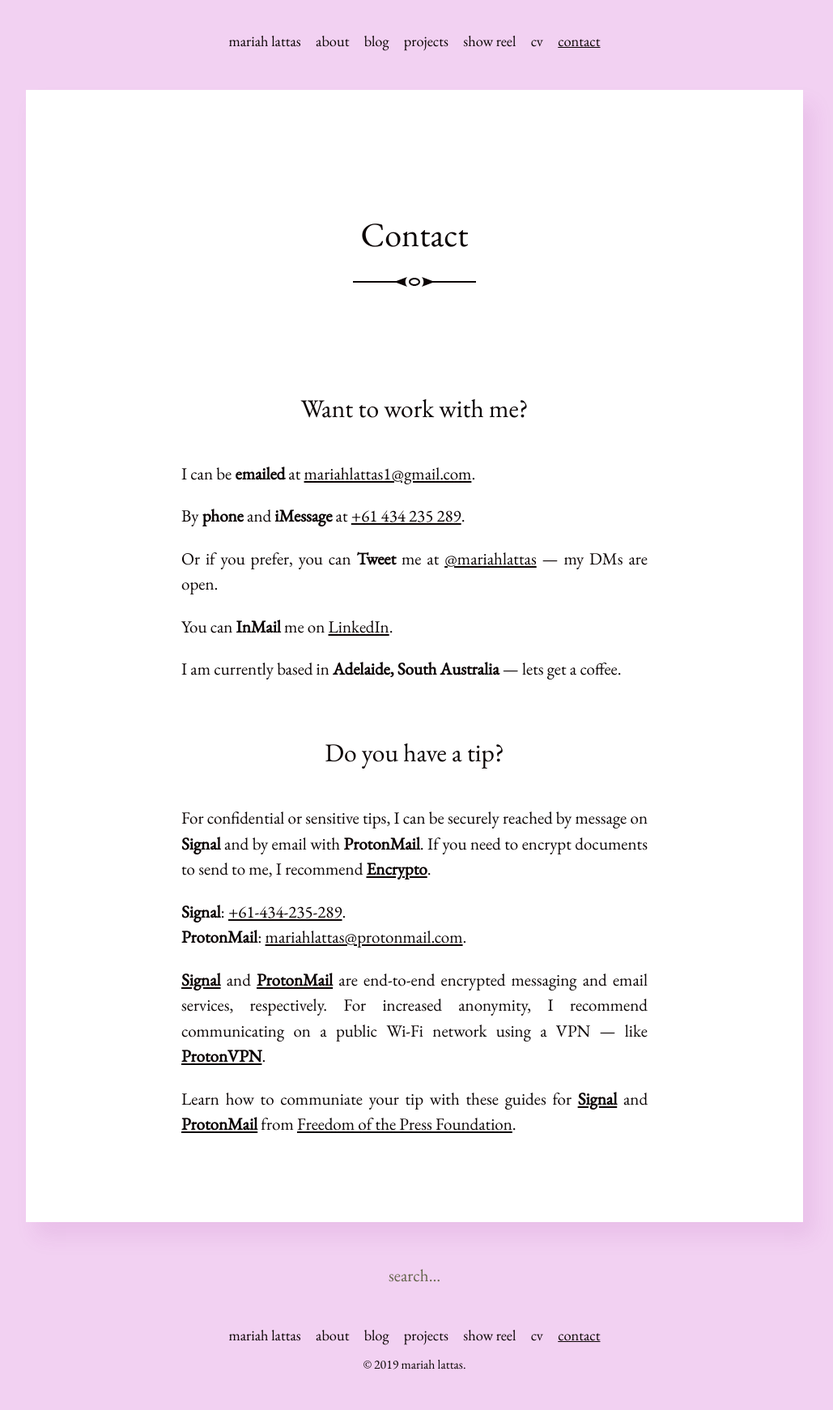
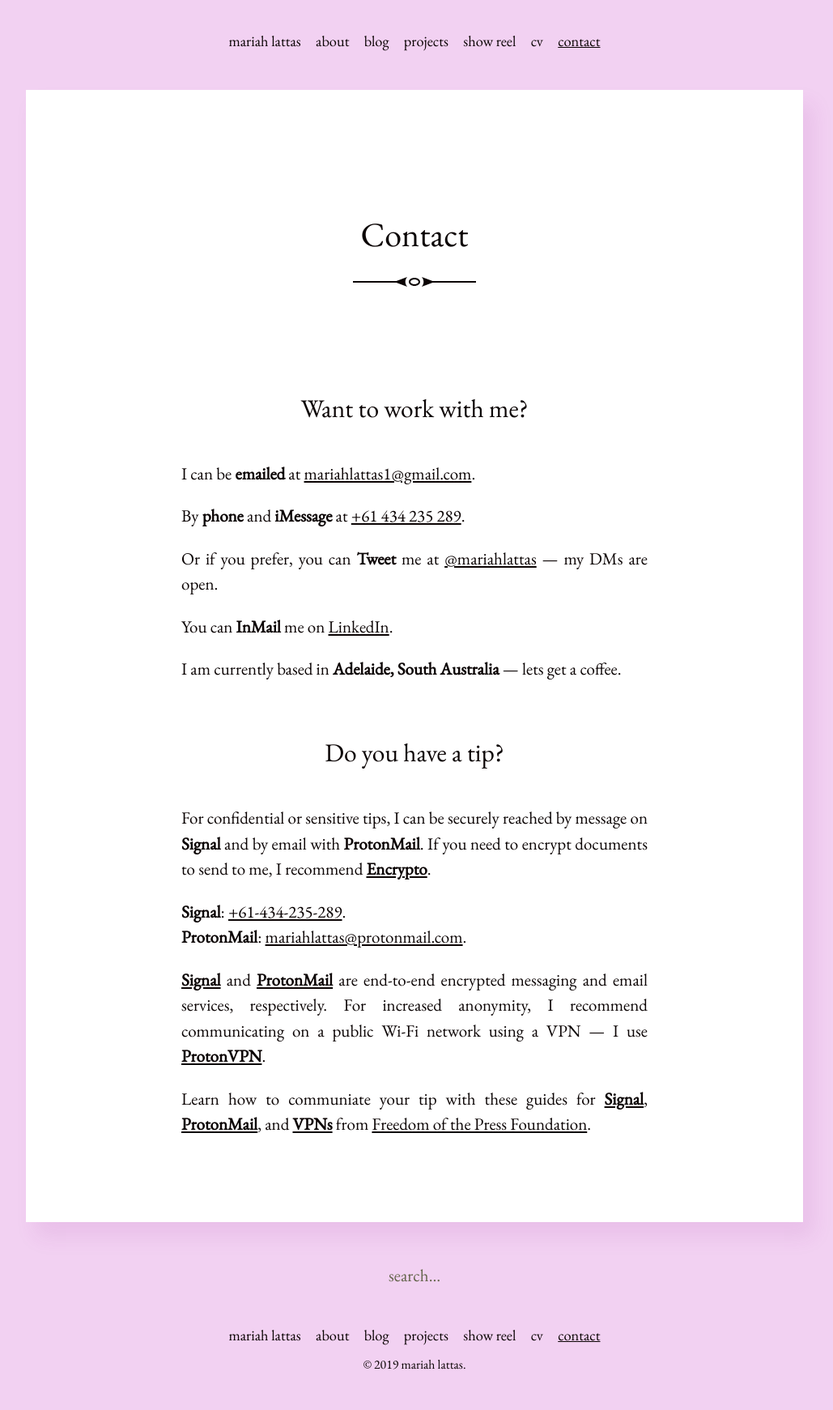
Before and after one commit to mariahlattas/website, a Jekyll site: the page built from contact.md, in a window 1280 px wide. Shown: the whole page at 81% size, without its empty margins (128-1157 px from the left). Built offline with Jekyll 4.4.1, drawn with Linux system fonts in a browser that asks for light colours.

Commit message:
Update contact.md

```diff
--- a/contact.md
+++ b/contact.md
@@ -23,6 +23,6 @@ For confidential or sensitive tips, I can be securely reached by message on **Si
 <br>
 **ProtonMail**: [mariahlattas@protonmail.com](mailto:mariahlattas@protonmail.com).
 
-**[Signal](https://signal.org)** and **[ProtonMail](https://protonmail.com)** are end-to-end encrypted messaging and email services, respectively. For increased anonymity, I recommend communicating on a public Wi-Fi network using a VPN — like **[ProtonVPN](https://protonvpn.com)**.
+**[Signal](https://signal.org)** and **[ProtonMail](https://protonmail.com)** are end-to-end encrypted messaging and email services, respectively. For increased anonymity, I recommend communicating on a public Wi-Fi network using a VPN — I use **[ProtonVPN](https://protonvpn.com)**.
 
-Learn how to communiate your tip with these guides for **[Signal](https://freedom.press/news/signal-beginners/)** and **[ProtonMail](https://freedom.press/training/protonmail-pro/)** from [Freedom of the Press Foundation](https://freedom.press/donate).
+Learn how to communiate your tip with these guides for **[Signal](https://freedom.press/news/signal-beginners/)**, **[ProtonMail](https://freedom.press/training/protonmail-pro/)**, and **[VPNs](https://freedom.press/training/choosing-a-vpn/)** from [Freedom of the Press Foundation](https://freedom.press/donate).
```
